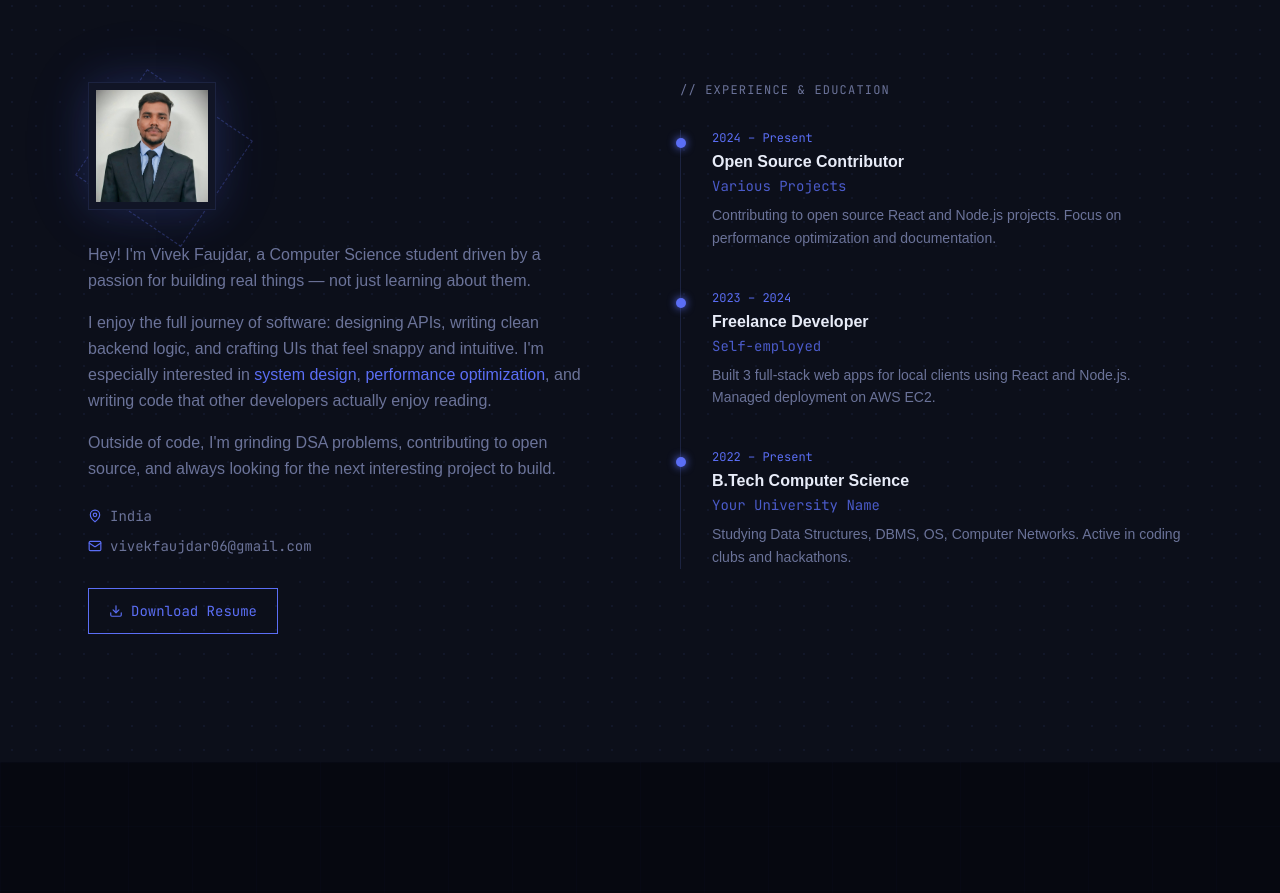
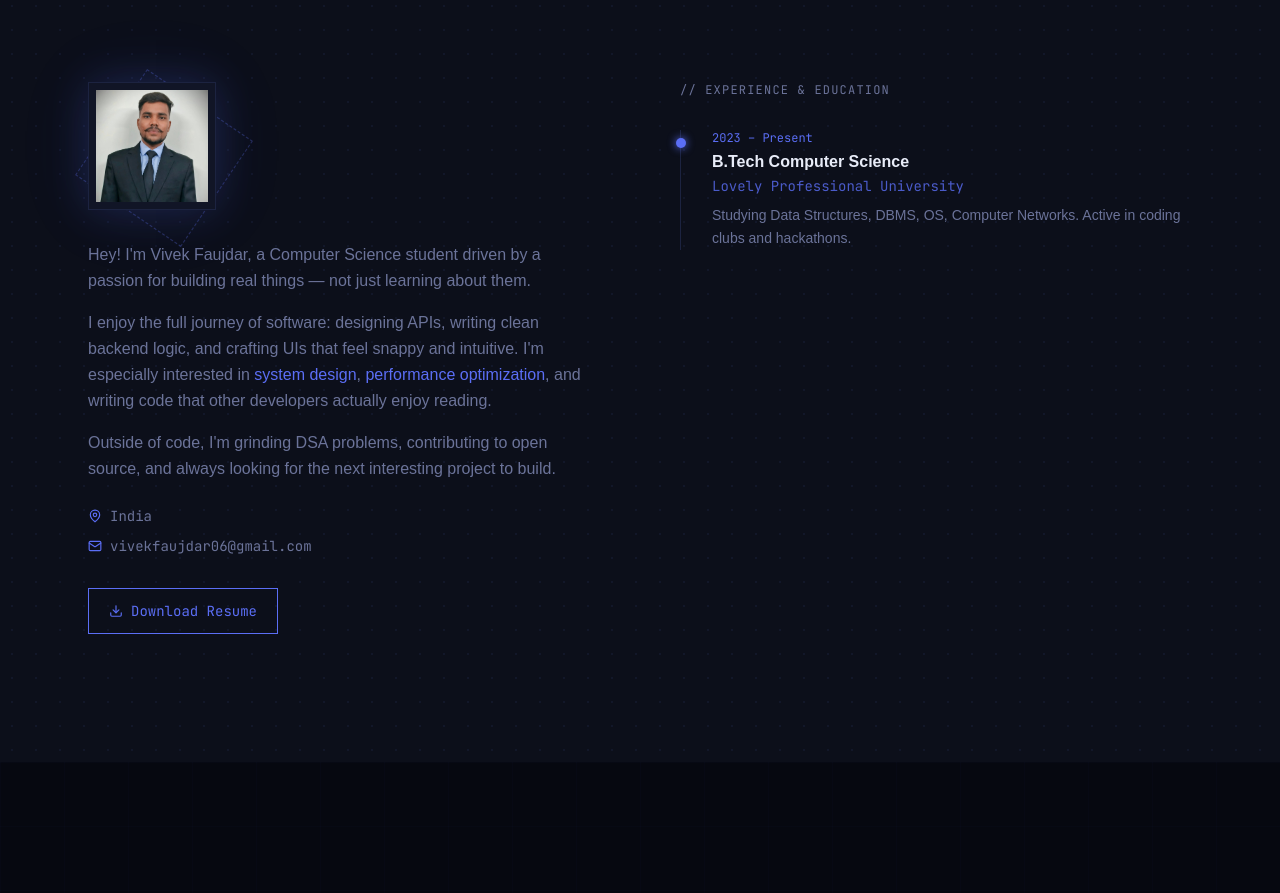
Before and after one commit to vivekfaujdar01/Portfolio-Website, a React (Vite) app: page / in a window 1280 px wide. Shown: the part 1180-2073 px from the top of the page. Built offline with nearby package versions, Linux system fonts and the light colour scheme; a web font is replaced by a local one.

Commit message:
Update experience data by removing previous roles and specifying university details.

```diff
--- a/src/data/portfolio.js
+++ b/src/data/portfolio.js
@@ -96,21 +96,9 @@ Implemented secure cookie handling and a health-check API to ensure reliability
 
 export const experience = [
   {
-    year: "2024 – Present",
-    role: "Open Source Contributor",
-    org: "Various Projects",
-    desc: "Contributing to open source React and Node.js projects. Focus on performance optimization and documentation.",
-  },
-  {
-    year: "2023 – 2024",
-    role: "Freelance Developer",
-    org: "Self-employed",
-    desc: "Built 3 full-stack web apps for local clients using React and Node.js. Managed deployment on AWS EC2.",
-  },
-  {
-    year: "2022 – Present",
+    year: "2023 – Present",
     role: "B.Tech Computer Science",
-    org: "Your University Name",   // ← change this
+    org: "Lovely Professional University",
     desc: "Studying Data Structures, DBMS, OS, Computer Networks. Active in coding clubs and hackathons.",
   },
 ]
```
